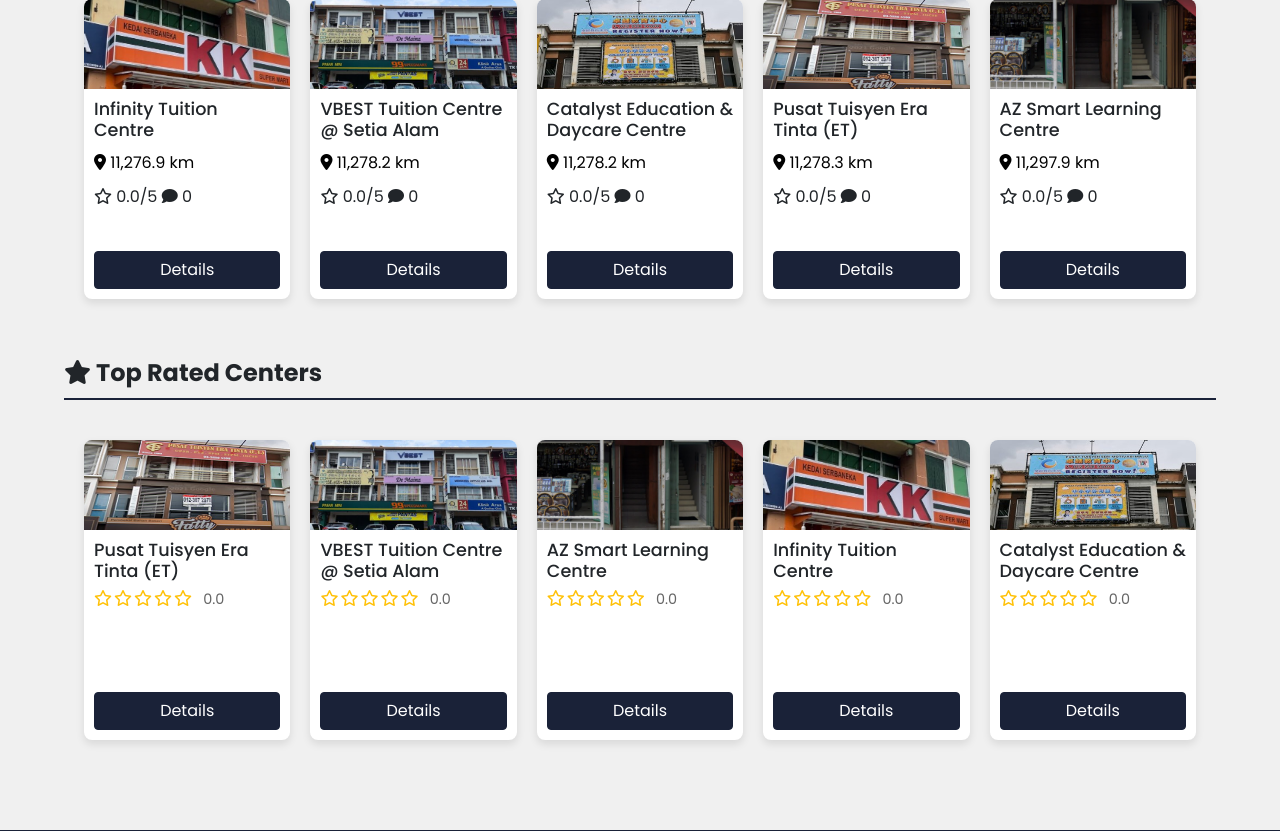
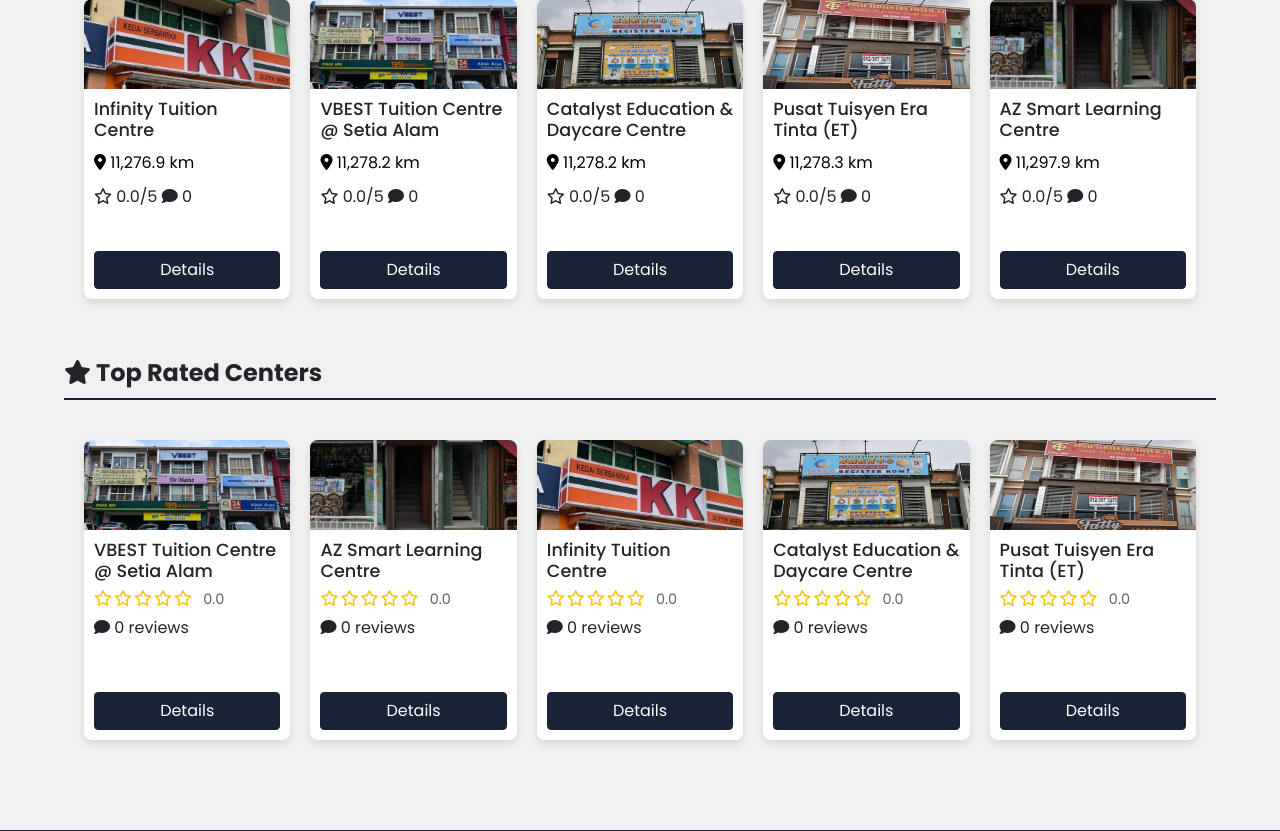
Before and after one commit to xyme26/tuition-finder-appointment-system, a PHP site: page / in a window 1280 px wide. Shown: the part 302-1133 px from the top of the page. Run offline with PHP 8.4, Linux system fonts and the light colour scheme; data comes from the database, SQL or seed files in the repository; data that the repository does not hold is empty; some libraries are stand-ins or nearby versions.

Commit message:
Update index.php

```diff
--- a/index.php
+++ b/index.php
@@ -288,6 +288,10 @@
                                 ?>
                                 <span class="rating-text"><?php echo number_format($rating, 1); ?></span>
                             </div>
+                            <span class="review-count">
+                                <i class="fas fa-comment"></i>
+                                <?php echo (int)$center['review_count']; ?> reviews
+                            </span>
                             <!-- Link to the tuition center details page -->
                             <a href="tuition_details.php?id=<?php echo $center['id']; ?>"
                                class="btn btn-primary details-btn">Details</a>
```
